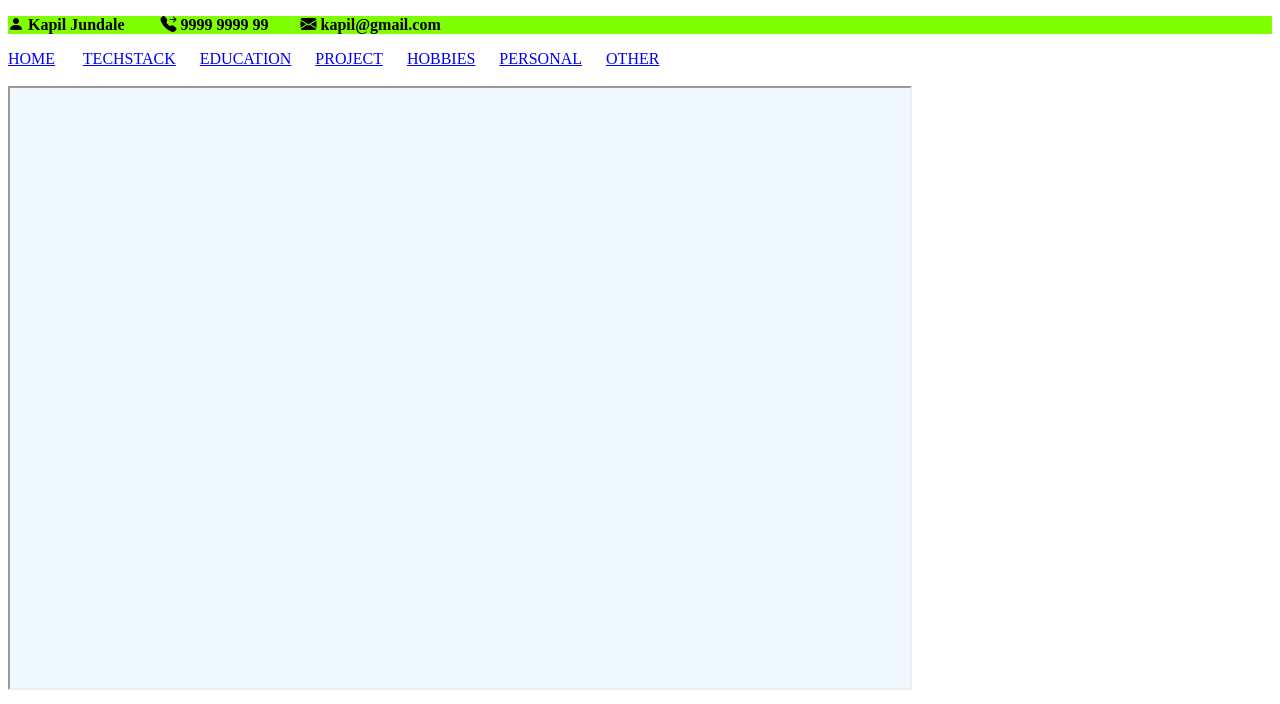
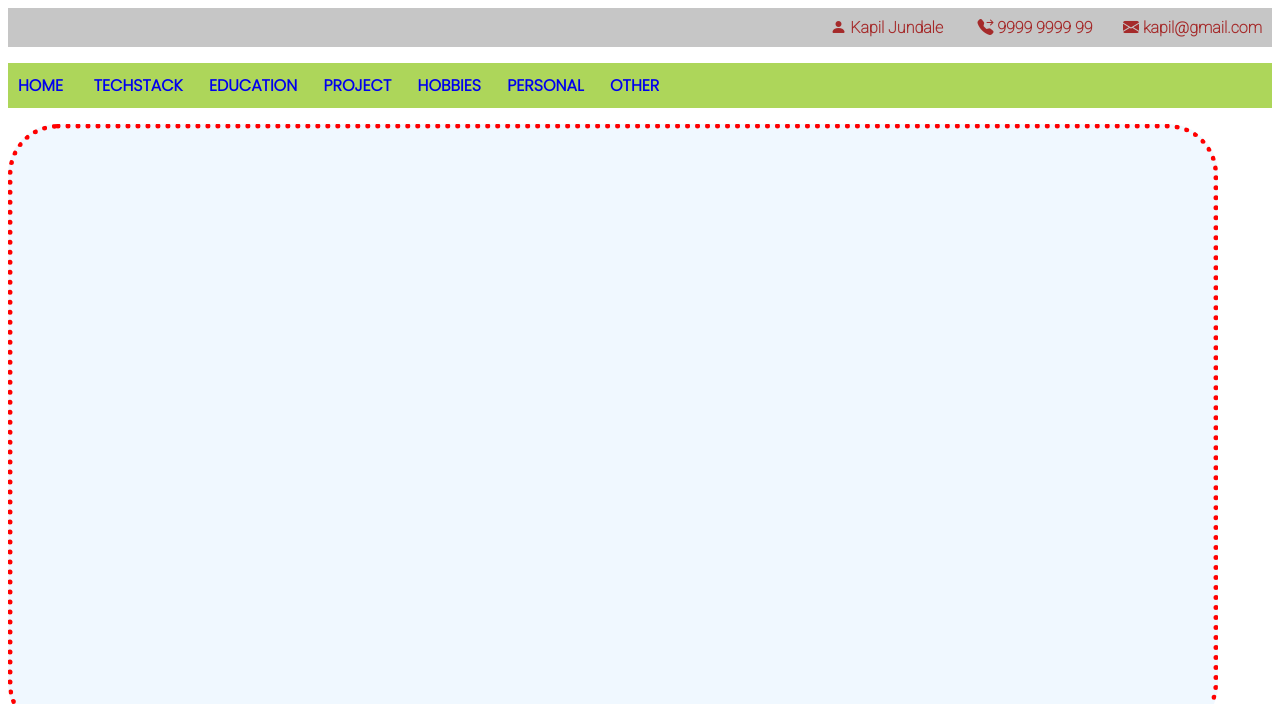
Before and after one commit to kapiljundale/MyProfile, a plain HTML site: page Index.html in a window 1280 px wide. Shown: the top 704 px of the page. Drawn offline with nearby package versions, Linux system fonts and the light colour scheme.

Commit message:
Assignment2 CSS
Assignment2 CSS

```diff
--- a/Index.html
+++ b/Index.html
@@ -7,25 +7,52 @@
     <meta name="viewport" content="width=device-width, initial-scale=1.0">
     <title>MyProfile</title>
     <link rel="stylesheet" href="https://cdn.jsdelivr.net/npm/bootstrap-icons@1.9.1/font/bootstrap-icons.css">
+    <link rel="preconnect" href="https://fonts.googleapis.com">
+<link rel="preconnect" href="https://fonts.gstatic.com" crossorigin>
+<link href="https://fonts.googleapis.com/css2?family=Poppins:ital,wght@0,300;1,200;1,300&family=Roboto:wght@100&display=swap" rel="stylesheet">
+<link rel="preconnect" href="https://fonts.googleapis.com">
+<link rel="preconnect" href="https://fonts.gstatic.com" crossorigin>
+<link href="https://fonts.googleapis.com/css2?family=Poppins:ital,wght@0,300;1,200;1,300&family=Roboto:wght@100&display=swap" rel="stylesheet">
     <style>
 
         iframe {
             background-color: aliceblue;
         }
         .head{
-            background-color: chartreuse;
+            background-color: rgba(128, 128, 128, 0.448);
+            color: brown;
+            text-align: right;
+            margin: auto;
+            padding: 10px;
+            font-family: 'Roboto', sans-serif;
+        }
+        a{
+            text-decoration-line: none;
+        }
+        i{
+            color: brown;
+        }
+        .nav{
+            background-color: rgba(153, 205, 50, 0.803);
+            padding: 10px;
+            font-family: 'Poppins', sans-serif;
+            font-weight: bold;
+        }
+        iframe{
+            border: 5px dotted red;
+            border-radius: 50px;
         }
     </style>
 </head>
 <header>
     <p class="head">
-    <span> <i class="bi bi-person-fill"></i> <strong> Kapil Jundale</strong> </span> &nbsp;&nbsp;
+    <span> <i  class="bi bi-person-fill"></i> <strong> Kapil Jundale</strong> </span> &nbsp;&nbsp;
     &nbsp;&nbsp;&nbsp;&nbsp;
-    <span> <i class="bi bi-telephone-forward-fill"></i></i> <strong>9999&nbsp;9999&nbsp;99</strong></span>
+    <span> <i  class="bi bi-telephone-forward-fill"></i></i> <strong>9999&nbsp;9999&nbsp;99</strong></span>
     &nbsp;&nbsp;&nbsp;&nbsp;&nbsp;&nbsp;
-    <span><i class="bi bi-envelope-fill"></i></i> <strong>kapil@gmail.com</strong></span>
+    <span><i  class="bi bi-envelope-fill"></i></i> <strong>kapil@gmail.com</strong></span>
     </p>
-
+    <p class="nav">
     <a  href="Home.html" target="My_Frame"> HOME</a> &nbsp; &nbsp; &nbsp;
     <a href="TECHSTACK.html" target="My_Frame">TECHSTACK</a>&nbsp; &nbsp; &nbsp;
     <a href="education.html" target="My_Frame">EDUCATION</a>&nbsp; &nbsp; &nbsp;
@@ -33,11 +60,12 @@
     <a href="hobbies.html" target="My_Frame">HOBBIES</a>&nbsp; &nbsp; &nbsp;
     <a href="personal.html" target="My_Frame">PERSONAL</a>&nbsp; &nbsp; &nbsp;
     <a href="Other.html" target="My_Frame">OTHER</a>&nbsp; &nbsp; &nbsp;
+    </p>
 </header>
 
 <body>
-    <br>
-    <iframe name="My_Frame" width="900" height="600" frameborder="10px"></iframe>
+
+    <iframe name="My_Frame" width="1200" height="600" frameborder="10px"></iframe>
 </body>
 <footer>
     <p>
```
